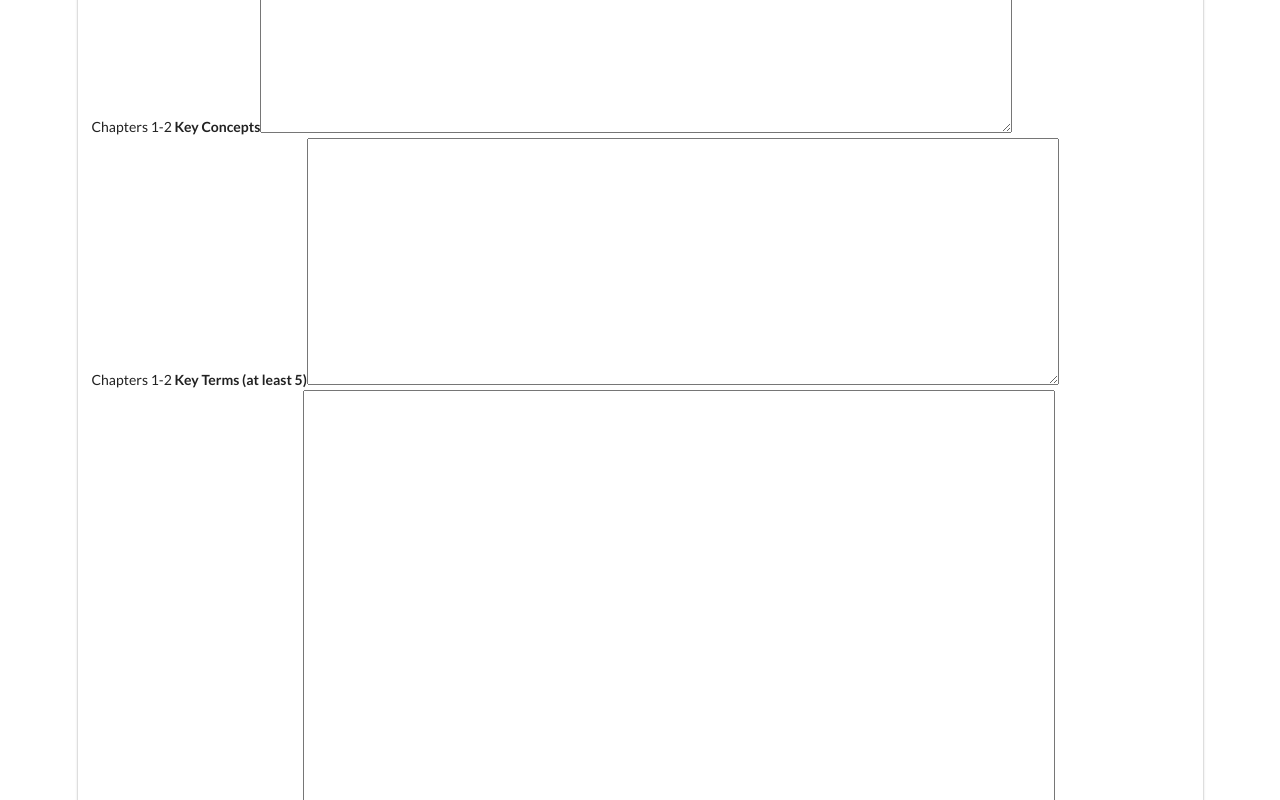
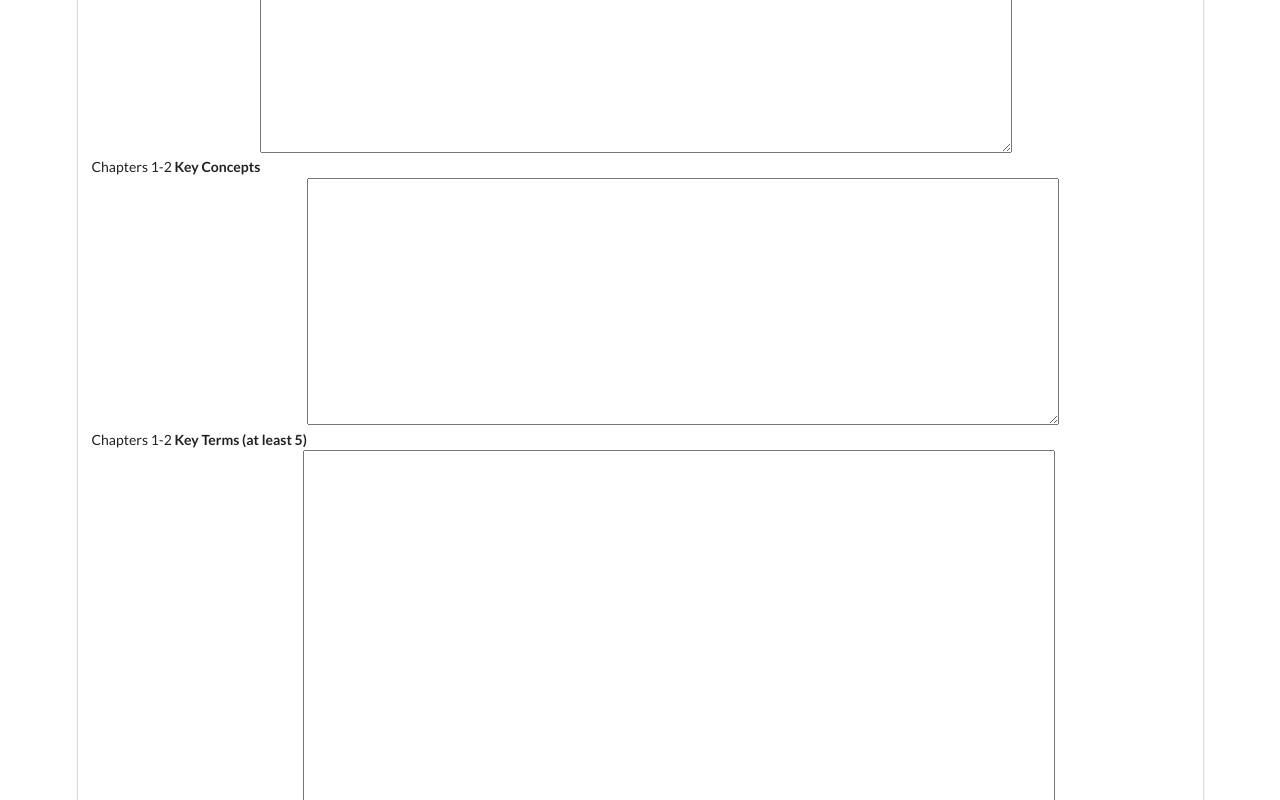
Before and after one commit to thomasglenngit/ped, a React (Create React App) app: page /Coyle in a window 1280 px wide. Shown: the part 3360-4160 px from the top of the page. Built offline with nearby package versions, Linux system fonts and the light colour scheme.

Commit message:
add style module and margin bottom to Coyle fields.

```diff
--- a/src/components/Coyle.js
+++ b/src/components/Coyle.js
@@ -1,5 +1,5 @@
 import React from 'react'
-import '../styles/styles.css'
+import styles from './mystyle.module.css'
 
 
 
@@ -23,14 +23,14 @@ const Coyle = () => {
           <div className="ui segment">
             <label>Chapters 1-2 <span>Summary</span></label>
             <br />
-            <textarea cols="90" rows="30"></textarea>
+            <textarea cols="90" rows="30" className={styles.framespace}></textarea>
             <br />
             <label>Chapters 1-2 <span>Key Concepts</span></label>
-            <textarea cols="90" rows="15"></textarea><br />
+            <textarea cols="90" rows="15" className={styles.framespace}></textarea><br />
             <label>Chapters 1-2 <span>Key Terms (at least 5)</span></label>
-            <textarea cols="90" rows="15"></textarea><br />
+            <textarea cols="90" rows="15" className={styles.framespace}></textarea><br />
             <label>Chapters 1-2 <span>Making Connections</span></label>
-            <textarea cols="90" rows="30"></textarea><br />
+            <textarea cols="90" rows="30" className={styles.framespace}></textarea><br />
           </div>
 
           <div className="ui segment">
--- /dev/null
+++ b/src/components/mystyle.module.css
@@ -0,0 +1,7 @@
+span {
+  font-weight: bold;
+}
+
+.framespace {
+  margin-bottom: 20px;
+}
--- a/src/styles/styles.css
+++ /dev/null
@@ -1,7 +0,0 @@
-span {
-  font-weight: bold;
-}
-
-.input {
-  margin-top: 20px;
-}
```
